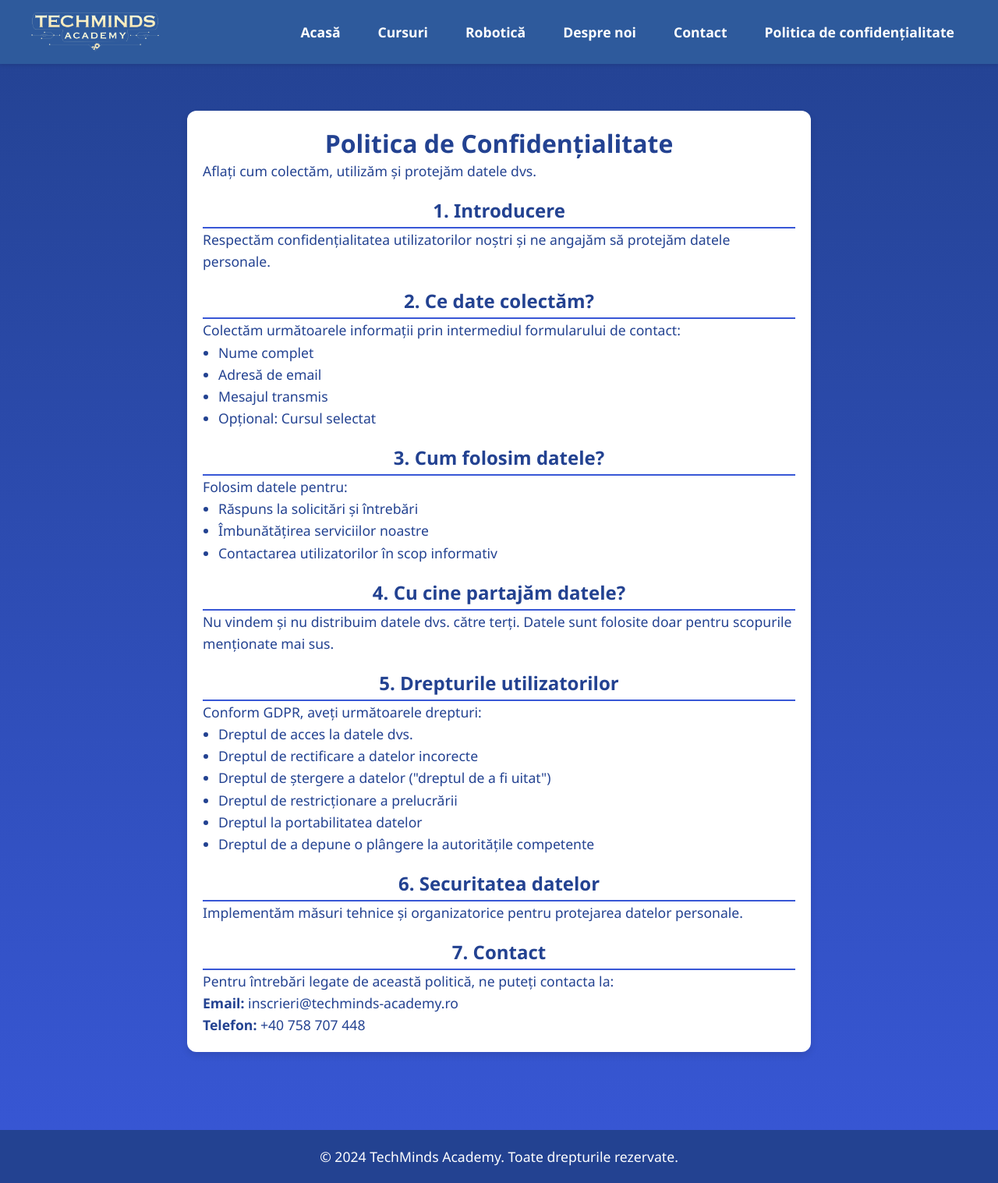
After one commit to gigibardan/TMA, a PHP site: page /gdpr.html in a window 1280 px wide. The commit adds this page. Shown: the whole page at 78% size. Run offline with PHP 8.4, Linux system fonts and the light colour scheme.

Commit message:
Contact + gdpr.html

```diff
--- a/css/style.css
+++ b/css/style.css
@@ -209,4 +209,5 @@
         background-color: rgba(255, 255, 255, 0.2);
         color: white;
     }
+
  }
--- /dev/null
+++ b/gdpr.html
@@ -0,0 +1,199 @@
+<!DOCTYPE html>
+<html lang="ro">
+<head>
+    <meta charset="UTF-8">
+    <meta name="viewport" content="width=device-width, initial-scale=1.0">
+    <title>Politica de Confidențialitate</title>
+    <link rel="stylesheet" href="css/style.css">
+    <style>
+        /* Fundal gradient */
+        body {
+            background: linear-gradient(to bottom, #234291, #3857D6);
+            color: white;
+            font-family: 'Segoe UI', Tahoma, Geneva, Verdana, sans-serif;
+            margin: 0;
+            padding: 0;
+        }
+
+        /* Container principal */
+        .container {
+            max-width: 800px;
+            margin: 60px auto;
+            padding: 20px;
+            background: white;
+            color: #234291;
+            border-radius: 12px;
+            box-shadow: 0 4px 10px rgba(0, 0, 0, 0.1);
+            opacity: 0;
+            transform: translateY(30px);
+            transition: opacity 1s ease-out, transform 1s ease-out;
+        }
+
+        .container.show {
+            opacity: 1;
+            transform: translateY(0);
+        }
+
+        h1, h2 {
+            color: #234291;
+            text-align: center;
+        }
+
+        h2 {
+            border-bottom: 2px solid #3857D6;
+            padding-bottom: 5px;
+            margin-top: 20px;
+        }
+
+        p, ul {
+            font-size: 1.1rem;
+            line-height: 1.6;
+        }
+
+        ul {
+            padding-left: 20px;
+        }
+
+        /* Secțiuni animate */
+        .section {
+            opacity: 0;
+            transform: translateX(-50px);
+            transition: opacity 1s ease-out, transform 1s ease-out;
+        }
+
+        .section.show {
+            opacity: 1;
+            transform: translateX(0);
+        }
+
+        /* Linkuri */
+        a {
+            color: #3857D6;
+            font-weight: bold;
+            text-decoration: none;
+        }
+
+        a:hover {
+            text-decoration: underline;
+        }
+
+        /* Footer */
+        .footer {
+            text-align: center;
+            padding: 20px;
+            background: #234291;
+            color: white;
+            margin-top: 40px;
+        }
+    </style>
+</head>
+<body>
+
+    <!-- Navbar -->
+    <nav class="navbar">
+        <div class="nav-content">
+            <a href="index.html" class="logo">
+                <img src="./assets/images/logo-techminds-sigla.png" alt="TMA Logo">
+            </a>
+            <ul class="nav-links">
+                <li><a href="index.html">Acasă</a></li>
+                <li><a href="programare.html">Cursuri</a></li>
+                <li><a href="robotics.html">Robotică</a></li>
+                <li><a href="about.html">Despre noi</a></li>
+                <li><a href="contact.html">Contact</a></li>
+                <li><a href="gdpr.html" class="active">Politica de confidențialitate</a></li>
+            </ul>
+        </div>
+    </nav>
+
+    <!-- Container Politica GDPR -->
+    <div class="container">
+        <h1>Politica de Confidențialitate</h1>
+        <p>Aflați cum colectăm, utilizăm și protejăm datele dvs.</p>
+
+        <div class="section">
+            <h2>1. Introducere</h2>
+            <p>Respectăm confidențialitatea utilizatorilor noștri și ne angajăm să protejăm datele personale.</p>
+        </div>
+
+        <div class="section">
+            <h2>2. Ce date colectăm?</h2>
+            <p>Colectăm următoarele informații prin intermediul formularului de contact:</p>
+            <ul>
+                <li>Nume complet</li>
+                <li>Adresă de email</li>
+                <li>Mesajul transmis</li>
+                <li>Opțional: Cursul selectat</li>
+            </ul>
+        </div>
+
+        <div class="section">
+            <h2>3. Cum folosim datele?</h2>
+            <p>Folosim datele pentru:</p>
+            <ul>
+                <li>Răspuns la solicitări și întrebări</li>
+                <li>Îmbunătățirea serviciilor noastre</li>
+                <li>Contactarea utilizatorilor în scop informativ</li>
+            </ul>
+        </div>
+
+        <div class="section">
+            <h2>4. Cu cine partajăm datele?</h2>
+            <p>Nu vindem și nu distribuim datele dvs. către terți. Datele sunt folosite doar pentru scopurile menționate mai sus.</p>
+        </div>
+
+        <div class="section">
+            <h2>5. Drepturile utilizatorilor</h2>
+            <p>Conform GDPR, aveți următoarele drepturi:</p>
+            <ul>
+                <li>Dreptul de acces la datele dvs.</li>
+                <li>Dreptul de rectificare a datelor incorecte</li>
+                <li>Dreptul de ștergere a datelor ("dreptul de a fi uitat")</li>
+                <li>Dreptul de restricționare a prelucrării</li>
+                <li>Dreptul la portabilitatea datelor</li>
+                <li>Dreptul de a depune o plângere la autoritățile competente</li>
+            </ul>
+        </div>
+
+        <div class="section">
+            <h2>6. Securitatea datelor</h2>
+            <p>Implementăm măsuri tehnice și organizatorice pentru protejarea datelor personale.</p>
+        </div>
+
+        <div class="section">
+            <h2>7. Contact</h2>
+            <p>Pentru întrebări legate de această politică, ne puteți contacta la:</p>
+            <p><strong>Email:</strong> inscrieri@techminds-academy.ro</p>
+            <p><strong>Telefon:</strong> +40 758 707 448</p>
+        </div>
+    </div>
+
+    <!-- Footer -->
+    <footer class="footer">
+        <p>&copy; 2024 TechMinds Academy. Toate drepturile rezervate.</p>
+    </footer>
+
+    <!-- Script pentru animații -->
+    <script>
+        document.addEventListener("DOMContentLoaded", function () {
+            // Efect de fade-in pe container
+            document.querySelector(".container").classList.add("show");
+
+            // Efect de apariție pe secțiuni când dai scroll
+            const sections = document.querySelectorAll(".section");
+            const observer = new IntersectionObserver(entries => {
+                entries.forEach(entry => {
+                    if (entry.isIntersecting) {
+                        entry.target.classList.add("show");
+                    }
+                });
+            }, { threshold: 0.1 });
+
+            sections.forEach(section => {
+                observer.observe(section);
+            });
+        });
+    </script>
+
+</body>
+</html>
--- a/index.html
+++ b/index.html
@@ -372,5 +372,6 @@
 <script src="https://cdnjs.cloudflare.com/ajax/libs/particles.js/2.0.0/particles.min.js"></script>
 <script src="js/main.js"></script>
 
+
 </body>
 </html>
--- a/js/main.js
+++ b/js/main.js
@@ -99,7 +99,3 @@ const observer = new IntersectionObserver((entries) => {
         }
     });
 }, observerOptions);
-
-document.querySelectorAll('.course-card').forEach(card => {
-    observer.observe(card);
-});
```
Also changed, not shown: contact.html (+52 -17 lines).
